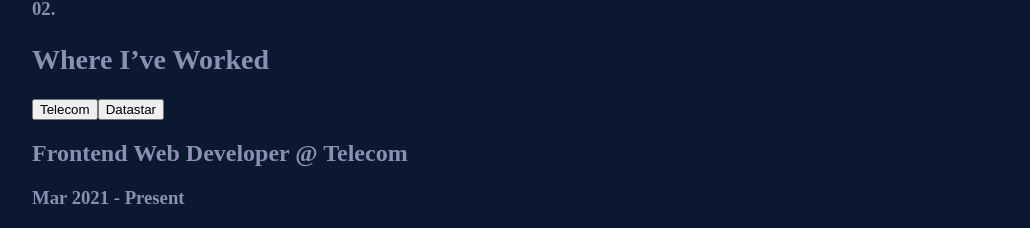
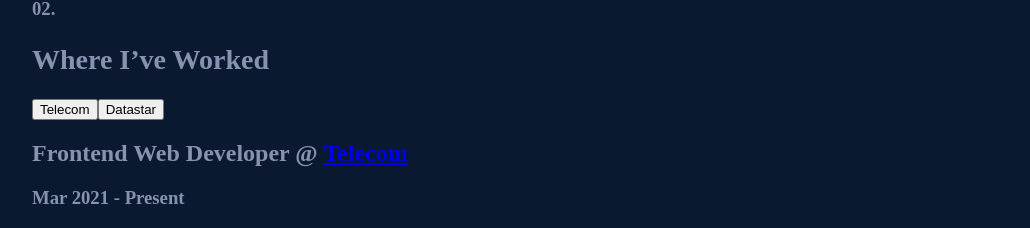
Before and after one commit to lausoffici/portfolio, a Next.js app: page / in a window 1280 px wide. Shown: the part 1693-1921 px from the top of the page, without its empty margins (108-1138 px from the left). Built offline with nearby package versions, Linux system fonts and the light colour scheme.

Commit message:
add resume.pdf and link to companies

```diff
--- a/sections/Header.jsx
+++ b/sections/Header.jsx
@@ -151,7 +151,7 @@
 }
 
 const ResumeButton = ({ className }) => (
-  <a href="mailto:lautarosoffici@gmail.com">
+  <a href="/resume.pdf" target="_blank" rel="noopener noreferrer">
     <Button className={className}>Resume</Button>
   </a>
 )
--- a/sections/Works.jsx
+++ b/sections/Works.jsx
@@ -4,7 +4,10 @@
 const data = [
   {
     name: 'Frontend Web Developer',
-    company: 'Telecom',
+    company: {
+      name: 'Telecom',
+      website: 'https://institucional.telecom.com.ar/',
+    },
     range: 'Mar 2021 - Present',
     tasks: [
       'Lorem ipsum dolor sit amet, consectetur adipiscing elit. Aliquam vitae sapien eu augue sollicitudin bibendum malesuada non leo.',
@@ -14,7 +17,7 @@
   },
   {
     name: 'Full Stack Developer',
-    company: 'Datastar',
+    company: { name: 'Datastar', website: 'http://www.datastar.com.ar/' },
     range: 'Jul 2019 - Mar 2021',
     tasks: [
       'Sed iaculis sit amet lectus id tincidunt. Maecenas at ligula ut augue tincidunt iaculis nec quis nibh.',
@@ -35,15 +38,15 @@
         <div className="flex sm:flex-col mb-5 sm:m-0">
           {data.map((d) => (
             <button
-              key={d.company}
+              key={d.company.name}
               className={`text-sm px-6 font-mono h-10 focus:bg-[#112240] hover:bg-[#112240] hover:text-green border-b-[1px] sm:border-b-0 sm:border-l-[1px] transition-all duration-200 text-left ${
-                workSelected.company === d.company
+                workSelected.company.name === d.company.name
                   ? 'text-green border-green border-b-2 sm:border-l-2 '
                   : 'border-primary'
               }`}
               onClick={() => setWorkSelected(d)}
             >
-              {d.company}
+              {d.company.name}
             </button>
           ))}
         </div>
@@ -51,7 +54,18 @@
         <div className="flex flex-col m-0 sm:ml-6">
           <h2 className="text-xl text-white">
             {workSelected.name}{' '}
-            <span className="text-green">@ {workSelected.company}</span>
+            <span className="text-green">
+              @{' '}
+              <a
+                href={workSelected.company.website}
+                target="_blank"
+                rel="noopener noreferrer"
+              >
+                <span className="border-green hover:border-b-[1px]">
+                  {workSelected.company.name}
+                </span>
+              </a>
+            </span>
           </h2>
           <h3 className="font-mono">{workSelected.range}</h3>
           <ul className="styled flex flex-col mt-5">
```
Also changed, not shown: 1 other file (tests, documents, lock files or other folders).
